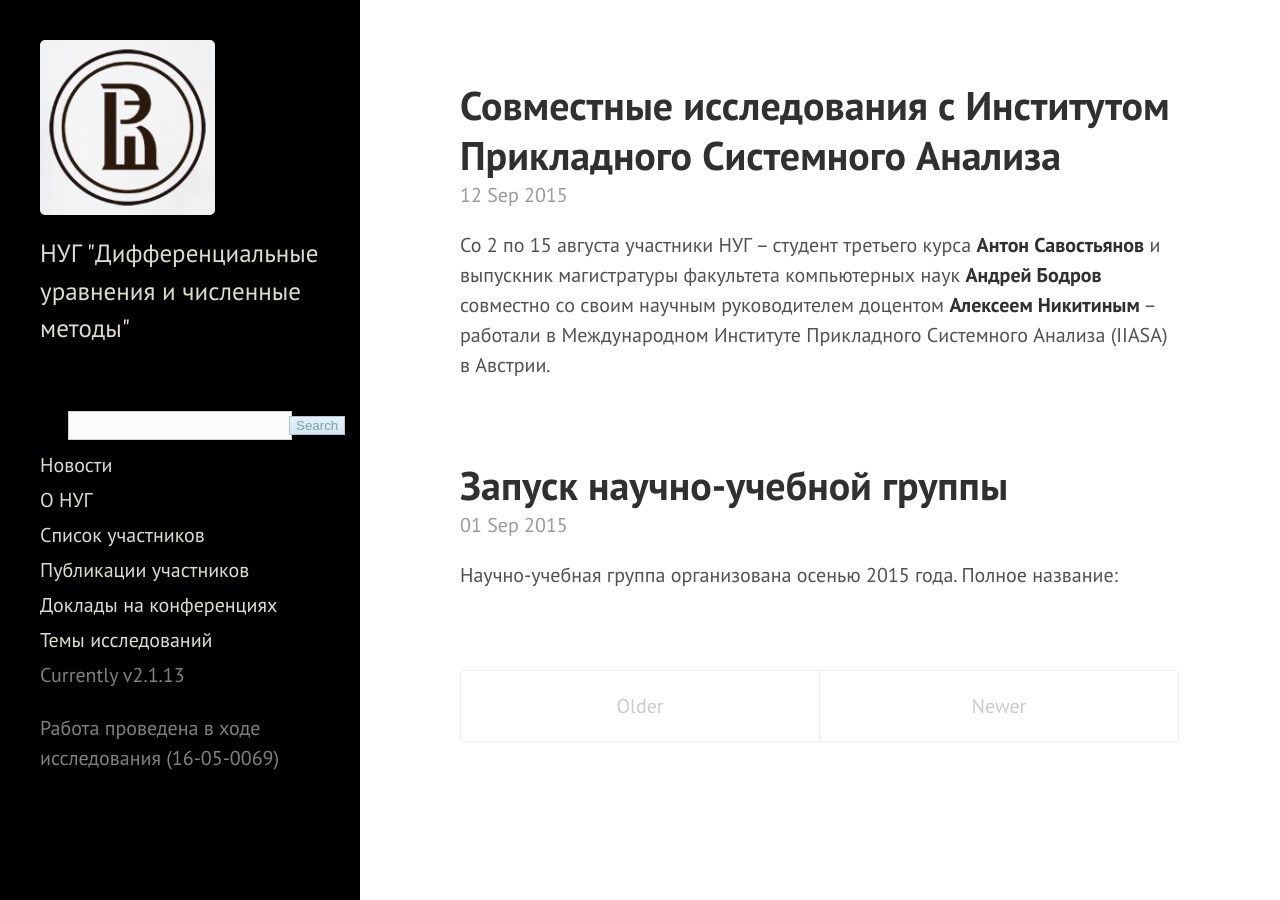
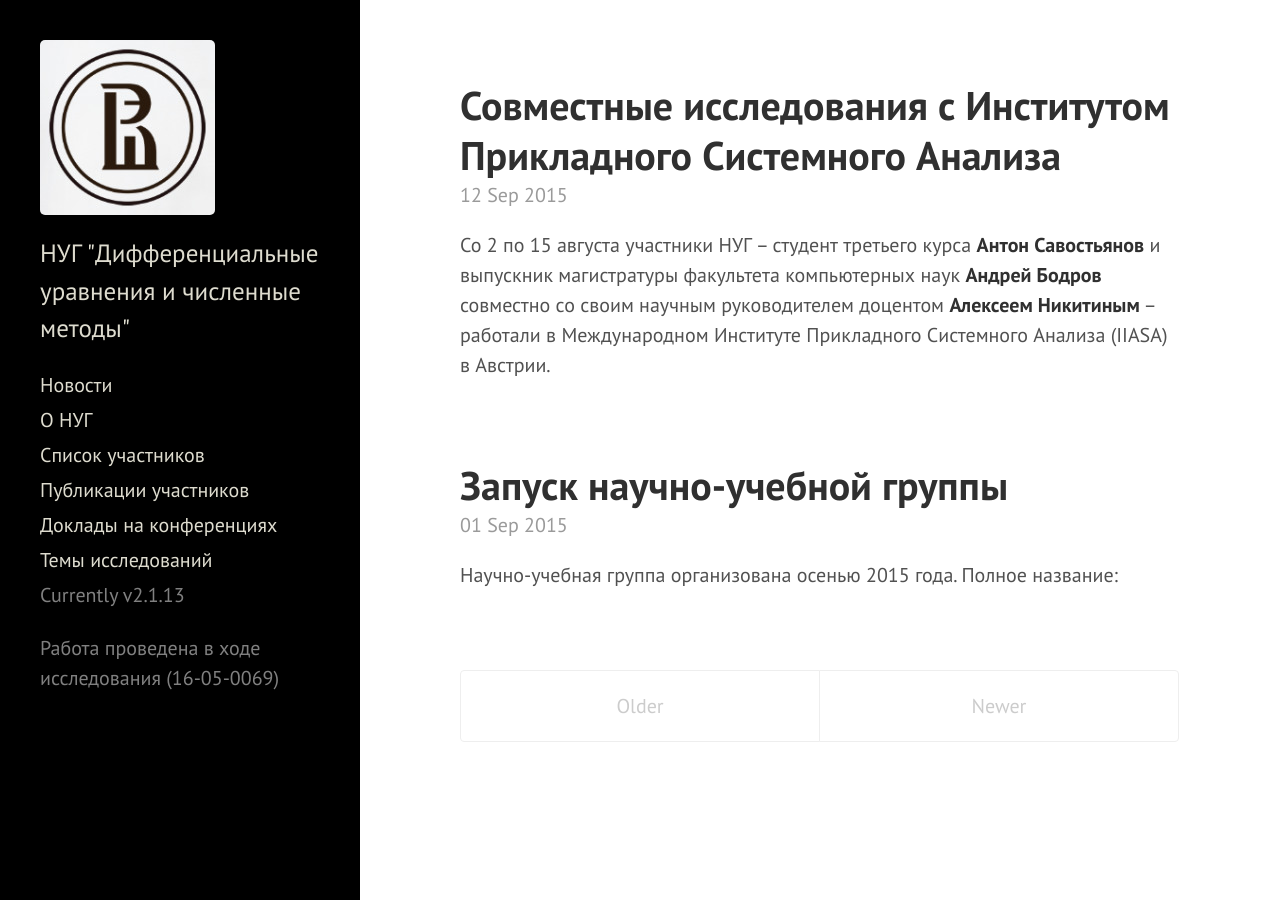
Before and after one commit to hsemmsg/hsemmsg.github.io, a Jekyll site: the page built from index.html, in a window 1280 px wide. Built offline with Jekyll 4.4.1, drawn with Linux system fonts in a browser that asks for light colours; the list of posts is cut into pages by our own code; comment, search, counter and statistics services are not loaded.

Commit message:
Removed search for better times

```diff
--- a/_includes/sidebar.html
+++ b/_includes/sidebar.html
@@ -14,14 +14,8 @@
       </h2> -->
       <p class="lead"><a href="http://hsemmsg.github.io/">{{ site.description }}</a></p>
       <!-- Html Elements for Search -->
-      <div class="lighter">
-      <form>
-      	<span><input type="text" class="search square"><input type="button" value="Search"></span>
-      </form>
-    </div>
 
 <!-- Script pointing to jekyll-search.js -->
-<script src="{{ site.baseurl }}/node-modules/simple-jekyll-search/dest/jekyll-search.js" type="text/javascript"></script>
       <!--<script>
   (function() {
     var cx = '011284962830807547940:gn0gvrmfqow';
```
